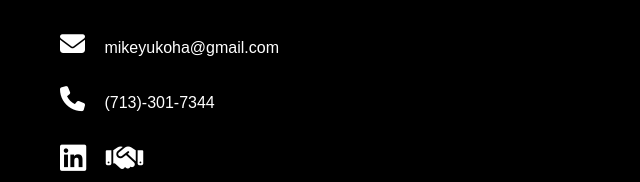
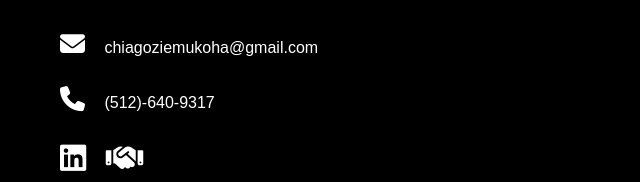
Before and after one commit to michaelukoha/website, a plain HTML site: page index.html in a window 1280 px wide. Shown: the part 4893-5075 px from the top of the page, 68-708 px from the left. Drawn offline with Linux system fonts and the light colour scheme.

Commit message:
Update index.html

```diff
--- a/index.html
+++ b/index.html
@@ -130,7 +130,7 @@
         <div class="row">
             <div id="resume-col-1">
                 <h1 class="sub-title">my résumé</h1>
-                    <p>  <br><iframe class="cvpic" src="https://drive.google.com/file/d/1VMgO6IV5hTXHdiAnFMdnzlGzvSBmNkiI/preview" width="700" height="1000" allow="autoplay"></iframe> </p>
+                    <p>  <br><iframe class="cvpic" src="https://drive.google.com/file/d/1uIqUWgxnW6X5c_rZN9r4UkAWF7I4gbPW/preview" width="700" height="1000" allow="autoplay"></iframe> </p>
             </div>
             <div id="resume-col-2">
                 <div class="selfie">
@@ -148,8 +148,8 @@
         <div class="row">
             <div class="contact-left">
                 <h1 class="sub-title"> contact me </h1>
-                <p><i class="fa-solid fa-envelope"></i> mikeyukoha@gmail.com</p>
-                <p><i class="fa-solid fa-phone"></i> (713)-301-7344</p>
+                <p><i class="fa-solid fa-envelope"></i> chiagoziemukoha@gmail.com</p>
+                <p><i class="fa-solid fa-phone"></i> (512)-640-9317</p>
                 <div class = "social-icons">
                     <a href="https://www.linkedin.com/in/michael-ukoha-a0984721b/"target="_blank" rel="noopener noreferrer"><i class="fa-brands fa-linkedin"></i></a>
                     <a href="https://app.joinhandshake.com/stu/users/18996715"target="_blank" rel="noopener noreferrer"><i class="fa-solid fa-handshake"></i></a>
```
